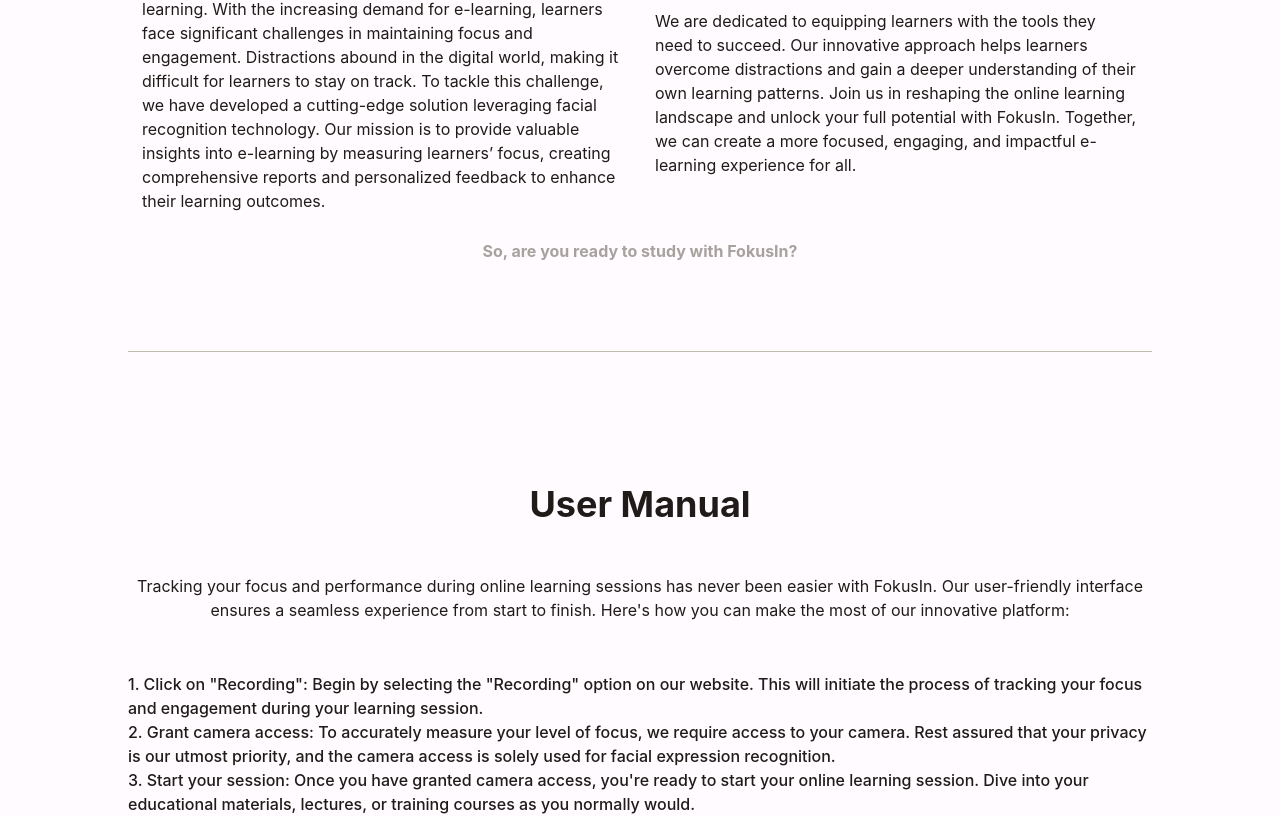
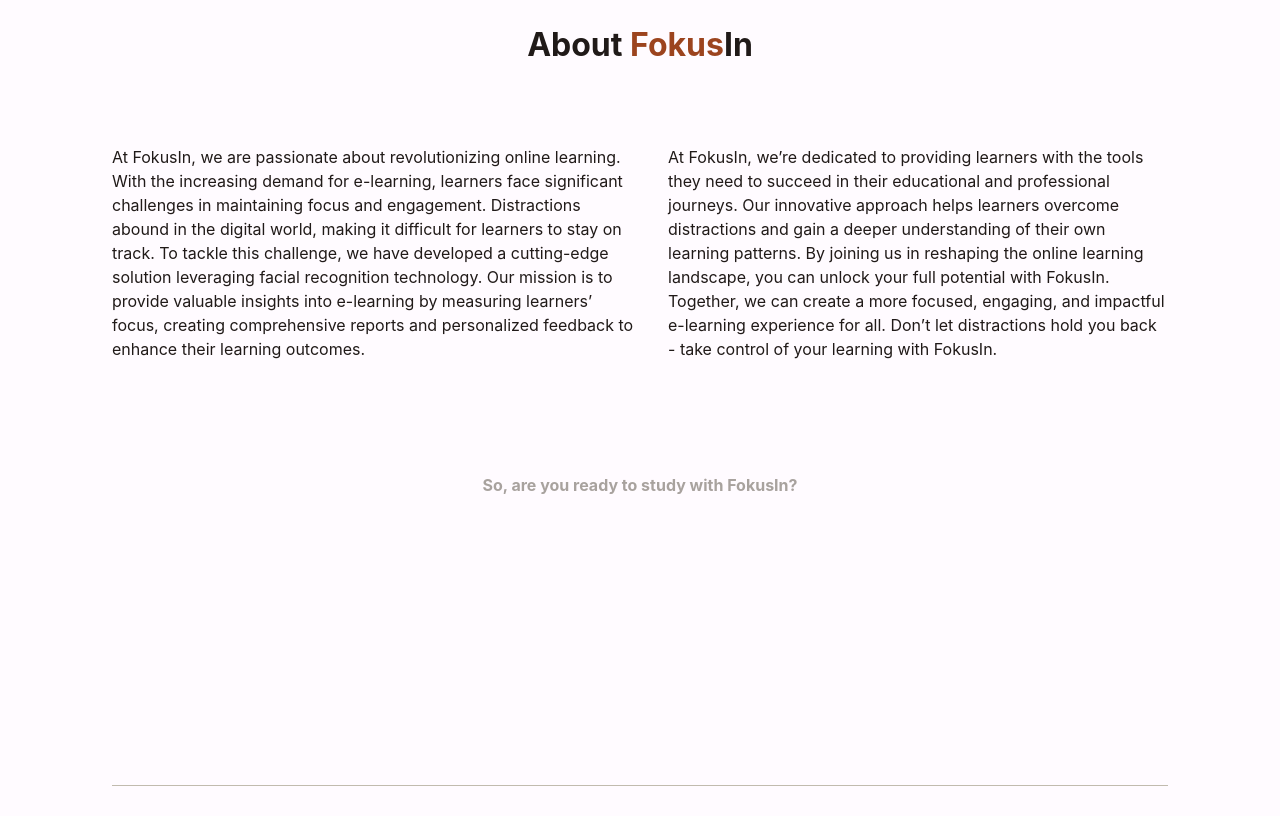
Before and after one commit to FokusIn-C23-C122/fokusin-web, a React (Create React App) app: page / in a window 1280 px wide. Shown: the part 1025-1841 px from the top of the page. Built offline with nearby package versions, Linux system fonts and the light colour scheme.

Commit message:
fix some layout

```diff
--- a/src/Pages/AboutUs.js
+++ b/src/Pages/AboutUs.js
@@ -11,7 +11,7 @@
                     <h2 className={styles.centerTitle}>
                         About <span className={styles.highlightedText}>Fokus</span>In
                     </h2>
-                    <HStack spacing="30px" justify="center">
+                    <HStack spacing="30px">
                         <p className={styles.leftBody}>
                             At FokusIn, we are passionate about revolutionizing online learning. With the increasing
                             demand for e-learning, learners face significant challenges in maintaining focus and engagement.
@@ -22,10 +22,12 @@
                             learning outcomes.
                         </p>
                         <p className={styles.leftBody}>
-                            We are dedicated to equipping learners with the tools they need to succeed. Our innovative approach
-                            helps learners overcome distractions and gain a deeper understanding of their own learning patterns.
-                            Join us in reshaping the online learning landscape and unlock your full potential with FokusIn.
-                            Together, we can create a more focused, engaging, and impactful e-learning experience for all.
+                            At FokusIn, we’re dedicated to providing learners with the tools they need to succeed in their
+                            educational and professional journeys. Our innovative approach helps learners overcome distractions
+                            and gain a deeper understanding of their own learning patterns. By joining us in reshaping the online
+                            learning landscape, you can unlock your full potential with FokusIn. Together, we can create a more
+                            focused, engaging, and impactful e-learning experience for all. Don’t let distractions hold you back
+                            - take control of your learning with FokusIn.
                         </p>
                     </HStack>
                     <h2 className={styles.centerTagline}>
--- a/src/Pages/History.js
+++ b/src/Pages/History.js
@@ -109,18 +109,20 @@
     };
 
     const formatTime = (timeString) => {
-        const date = moment(timeString, 'HH:mm:ss').utcOffset('+07:00');
-        return date.format('LT');
+        const time = moment.tz(timeString, 'HH:mm:ss', 'UTC').tz('Asia/Bangkok');
+        return time.format('LT');
     };
 
     const formatDate = (dateString) => {
-        const date = moment(dateString).tz('Asia/Bangkok');
+        const date = moment.tz(dateString, 'Asia/Bangkok');
         return date.format('dddd, MMMM Do YYYY');
     };
+
 
     return (
         <>
             <Layout />
+            <div className={styles.container}>
                 <div className={styles.tableContainer}>
                     <div className={styles.totalHours}>
                         <div className={styles.focusContainer}>
@@ -202,6 +204,7 @@
                         )}
                     </Card>
                 </div>
+            </div>
         </>
     );
 };
--- a/src/Pages/Statistic.js
+++ b/src/Pages/Statistic.js
@@ -93,7 +93,7 @@
     return (
         <>
             <Layout />
-            <div>
+            <div className={styles.container}>
                 <h2 className={styles.titleOne}>Here is your learning progress report</h2>
                 <div className={`${styles.filter} flex justify-end p-4`}>
                     <select
--- a/src/Pages/aboutus.module.css
+++ b/src/Pages/aboutus.module.css
@@ -1,6 +1,7 @@
 @import "../styles/css/tokens.css";
 
 .content {
+  padding: 7rem;
   display: flex;
   justify-content: center;
   align-items: center;
@@ -8,45 +9,32 @@
 }
 
 .centerTitle {
-  height: 40px;
-  top: 254px;
   font-weight: 700;
-  font-size: 36px;
-  line-height: 40px;
-  width: 100%;
-  display: flex;
-  justify-content: center;
+  font-size: 2rem;
+  line-height: 2.5rem;
+  text-align: center;
   color: var(--md-sys-color-on-surface-light);
 }
 
 .highlightedText {
   color: var(--md-sys-color-primary-light);
-  margin-left: 6px;
 }
 
 .leftBody {
-  padding-top: 24px;
-  width: 483px;
-  height: 96px;
-  left: 128px;
-  top: 318px;
+  margin: 0 auto;
   font-style: normal;
   font-weight: 400;
   font-size: 16px;
-  line-height: 24px;
-  display: flex;
-  align-items: center;
+  text-align: left;
   color: var(--md-sys-color-on-surface-light);
 }
 
 .centerTagline {
-  width: 1280px;
-  height: 48px;
-  margin-top: 30px;
+  margin-top: 2rem;
   font-style: normal;
   font-weight: 700;
-  font-size: 16px;
-  line-height: 24px;
+  font-size: 1rem;
+  line-height: 1.5rem;
   text-align: center;
   color: #a8a29e;
 }
--- a/src/Pages/analysis.module.css
+++ b/src/Pages/analysis.module.css
@@ -1,6 +1,7 @@
 @import "../styles/css/tokens.css";
 
 .container {
+  padding: 3em;
   display: flex;
   flex-direction: column;
   justify-content: center;
@@ -17,8 +18,6 @@
 
 .titleOne {
   width: 416px;
-  margin-top: 70px;
-  margin-left: 80px;
   font-style: normal;
   font-weight: 700;
   font-size: 60px;
@@ -43,7 +42,7 @@
 
 .desc {
   position: absolute;
-  top: 55%;
+  top: 50%;
   left: 50%;
   transform: translateX(-50%);
   margin: 0;
@@ -69,14 +68,14 @@
 }
 
 .firstSquare {
-  top: 66%;
-  left: 53%;
+  top: 62%;
+  left: 52%;
   border-radius: 20px;
 }
 
 .secondSquare {
-  top: 42%;
-  left: 53%;
+  top: 38%;
+  left: 52%;
 }
 
 .circle {
@@ -129,7 +128,7 @@
 .focusHours {
   position: absolute;
   margin-left: 20px;
-  left: 50%;
+  left: 48%;
   top: 60%;
   font-weight: 500;
   font-size: 28px;
@@ -160,8 +159,8 @@
 .distractHours {
   position: absolute;
   margin-left: 20px;
-  left: 50%;
-  top: 57%;
+  left: 48%;
+  top: 58%;
   font-weight: 500;
   font-size: 28px;
   display: flex;
--- a/src/Pages/history.module.css
+++ b/src/Pages/history.module.css
@@ -1,4 +1,8 @@
 @import "../styles/css/tokens.css";
+
+.container {
+  padding: 3em;
+}
 
 .table-container {
   display: flex;
@@ -11,7 +15,7 @@
   margin: 2% auto;
   width: 100%;
   max-width: 1410px;
-  height: 500px;
+  height: 60vh;
 }
 
 .thead {
--- a/src/Pages/home.module.css
+++ b/src/Pages/home.module.css
@@ -2,6 +2,7 @@
 
 .content {
   display: flex;
+  padding: 7rem;
   justify-content: center;
   align-items: center;
   min-height: 100vh;
@@ -15,6 +16,7 @@
 }
 
 .leftTitle {
+  margin-bottom: 2%;
   width: 372px;
   height: 40px;
   left: 128px;
@@ -27,7 +29,7 @@
 }
 
 .highlightedText {
-  color: var( --md-sys-color-primary-light);
+  color: var(--md-sys-color-primary-light);
   margin-left: 6px;
 }
 
@@ -53,7 +55,6 @@
   justify-content: center;
   align-items: center;
   padding: 0px 24px;
-  width: 349px;
   height: 48px;
   background: var(--md-sys-color-on-surface-variant-light);
   box-shadow: 5px 10px 35px rgba(32, 26, 24, 0.25);
@@ -69,3 +70,41 @@
   text-align: center;
   color: var(--md-sys-color-surface-variant-light);
 }
+
+@media screen and (max-width: 768px) {
+  .content {
+    flex-direction: column;
+    align-items: center;
+    padding-top: 60px;
+    padding-bottom: 60px;
+  }
+
+  .leftTitle,
+  .leftBody,
+  .button {
+    width: auto;
+    left: 0;
+    text-align: center;
+  }
+
+  .leftTitle {
+    font-size: 24px;
+    line-height: 30px;
+    margin-bottom: 20px;
+  }
+
+  .leftBody {
+    width: 80%;
+    font-size: 14px;
+    line-height: 20px;
+    margin-bottom: 0;
+  }
+
+  .button {
+    margin-top: 24px;
+    width: 180px;
+    height: 48px;
+    font-size: 16px;
+    line-height: 22px;
+  }
+}
--- a/src/Pages/statistic.module.css
+++ b/src/Pages/statistic.module.css
@@ -1,4 +1,8 @@
 @import "../styles/css/tokens.css";
+
+.container {
+  padding: 3em;
+}
 
 .chartContainer {
   margin: 2%;
@@ -9,8 +13,6 @@
   margin-right: 5%;
 }
 .titleOne {
-  margin-top: 70px;
-  margin-left: 80px;
   font-style: normal;
   font-weight: 700;
   font-size: 36px;
--- a/src/Pages/usermanual.module.css
+++ b/src/Pages/usermanual.module.css
@@ -1,16 +1,15 @@
 @import "../styles/css/tokens.css";
 
 .content {
+  padding: 7em;
   display: flex;
   justify-content: center;
   align-items: center;
   margin-top: 5%;
-  margin-bottom: 15%;
+  margin-bottom: 3%;
 }
 
 .centerTitle {
-  /* height: 40px; */
-  /* top: 254px; */
   margin-top: 8%;
   font-weight: 700;
   font-size: 36px;
@@ -21,19 +20,16 @@
 }
 
 .centerBody {
-  width: 1024px;
-  left: 128px;
+  margin: 0 auto;
   font-style: normal;
   font-weight: 400;
   font-size: 16px;
   text-align: center;
-  align-items: center;
   color: var(--md-sys-color-on-surface-light);
 }
 
 .guide {
-  width: 1024px;
-  left: 128px;
+  margin: 0 auto;
   font-style: normal;
   font-weight: 500;
   font-size: 16px;
@@ -42,15 +38,13 @@
 
 .divider {
   margin-top: 51%;
-  width: 1024px;
   height: 0px;
-  left: 128px;
-  top: 1197px;
   border: 1px solid #c1bbae;
 }
 
 .footer {
   background: var(--md-sys-color-on-primary-container-light);
+  color: var(--md-sys-color-primary-container-light);
 }
 
 .logo {
@@ -60,7 +54,3 @@
 .contact {
   color: white;
 }
-
-.copyright {
-  color: var(--md-sys-color-primary-container-light);
-}
```
Lines whose indentation alone changed are shown as unchanged.
